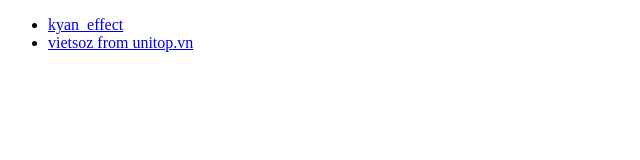
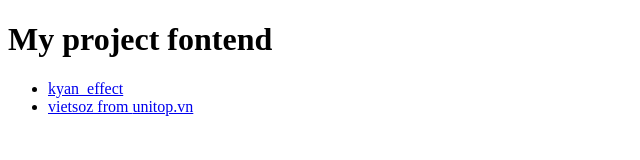
Before and after one commit to Vuducvi1999/Vuducvi1999.github.io, a plain HTML site: page index.html in a window 1280 px wide. Shown: the whole page, without its empty margins (0-640 px from the left). Drawn offline with Linux system fonts and the light colour scheme.

Commit message:
change index.html

```diff
--- a/index.html
+++ b/index.html
@@ -7,12 +7,18 @@
     <title>Đồ án project fontend</title>
   </head>
   <body>
-    <header></header>
+    <header>
+      <h1>My project fontend</h1>
+    </header>
     <main>
-        <ul>
-            <li><a href="kyan_effect/index.html">kyan_effect</a></li>
-            <li><a href="vietsoz-again/index.html">vietsoz from <a href="unitop.vn">unitop.vn</a></a></li>
-        </ul>
+      <ul>
+        <li><a href="kyan_effect/index.html">kyan_effect</a></li>
+        <li>
+          <a href="vietsoz-again/index.html"
+            >vietsoz from <a href="unitop.vn">unitop.vn</a></a
+          >
+        </li>
+      </ul>
     </main>
     <footer></footer>
   </body>
```
